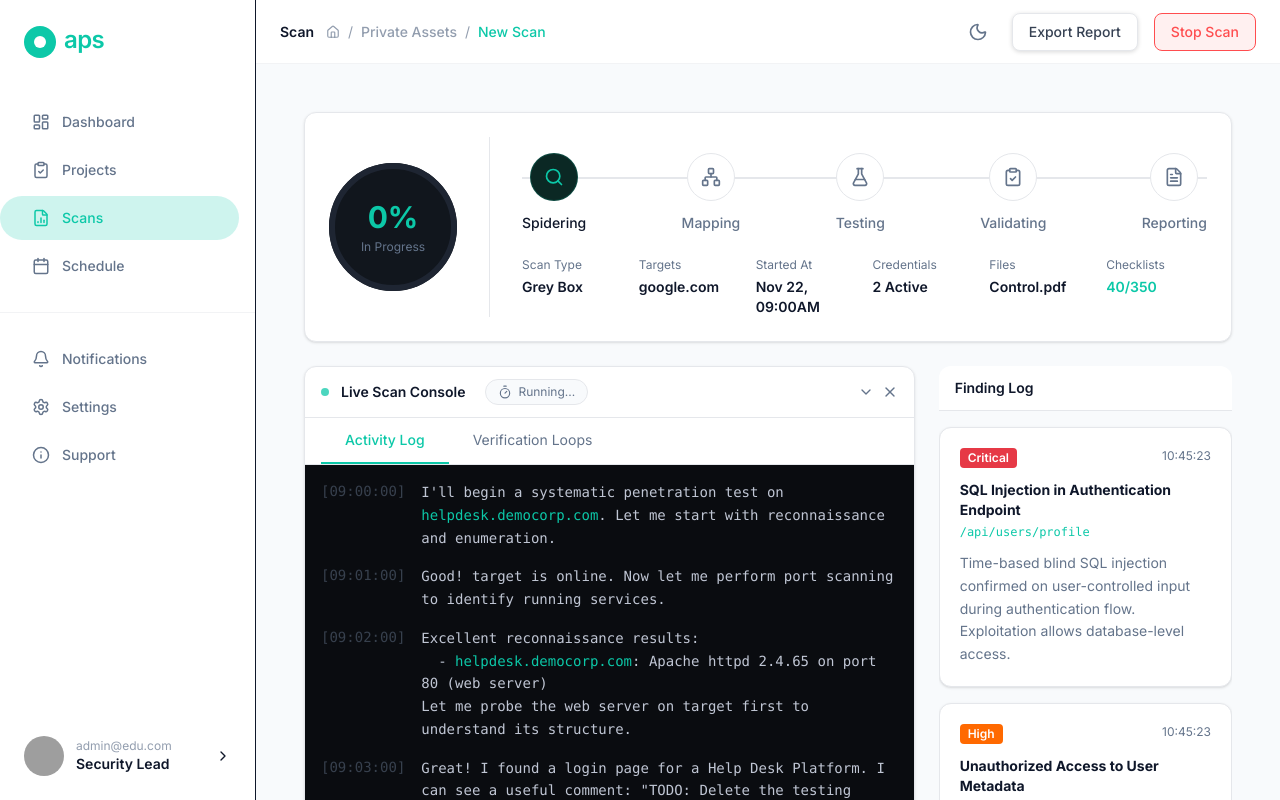
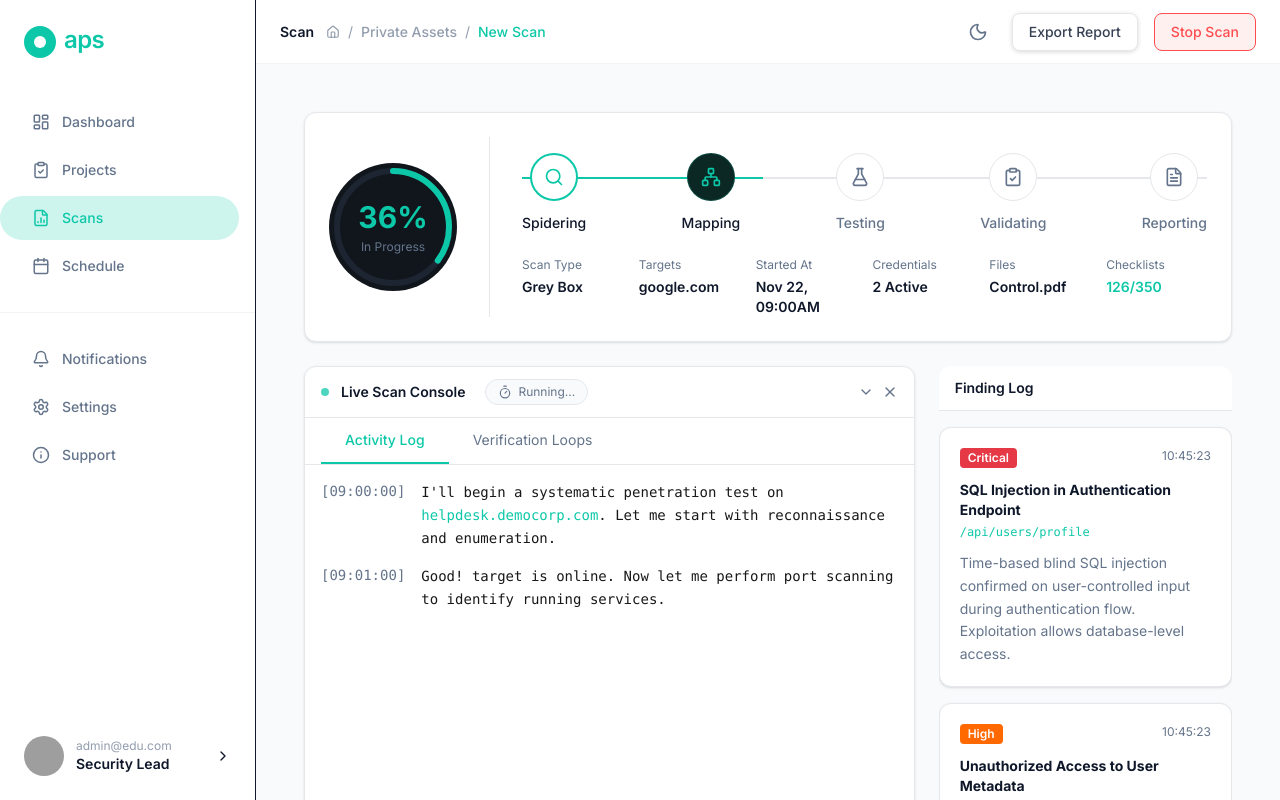
Before and after one commit to Rupesh-Piwal/fenrir-ui, a React (Vite) app: page /scans in a window 1280 px wide. Built offline with nearby package versions, Linux system fonts and the light colour scheme; grey boxes are pictures that could not be loaded.

Commit message:
feat: Sync the scan dashboard progress and checklist counter & implement pause/resume functionality via the header actions

```diff
--- a/src/components/AppLayout.tsx
+++ b/src/components/AppLayout.tsx
@@ -5,6 +5,7 @@ import Header from "./Header";
 
 export default function AppLayout() {
   const [isOpen, setIsOpen] = useState(false);
+  const [isScanRunning, setIsScanRunning] = useState(true);
 
   return (
     <div className="flex h-screen overflow-hidden">
@@ -30,10 +31,14 @@ export default function AppLayout() {
 
       {/* Right Section */}
       <div className="flex flex-col flex-1">
-        <Header toggleSidebar={() => setIsOpen(true)} />
+        <Header
+          toggleSidebar={() => setIsOpen(true)}
+          isScanRunning={isScanRunning}
+          toggleScan={() => setIsScanRunning(!isScanRunning)}
+        />
 
-        <main className="flex-1 overflow-y-auto bg-background p-4">
-          <Outlet />
+        <main className="flex-1 overflow-y-auto no-scrollbar bg-background p-4">
+          <Outlet context={{ isScanRunning }} />
         </main>
       </div>
     </div>
--- a/src/components/scan/ActivityConsole.tsx
+++ b/src/components/scan/ActivityConsole.tsx
@@ -1,19 +1,43 @@
-import { scanLogs } from "../../data/active-scan-detail/scanData";
+import { useEffect, useRef } from "react";
+import {
+  scanLogs as defaultScanLogs,
+  type ScanLog,
+} from "../../data/active-scan-detail/scanData";
 import { ChevronDown, X, Timer } from "lucide-react";
 
-export const ActivityConsole = () => {
+interface ActivityConsoleProps {
+  logs?: ScanLog[];
+  isScanRunning?: boolean;
+}
+
+export const ActivityConsole = ({
+  logs = defaultScanLogs,
+  isScanRunning = true,
+}: ActivityConsoleProps) => {
+  const scrollRef = useRef<HTMLDivElement>(null);
+
+  // Auto-scroll to bottom when new logs are added
+  useEffect(() => {
+    if (scrollRef.current) {
+      scrollRef.current.scrollTop = scrollRef.current.scrollHeight;
+    }
+  }, [logs]);
+
   return (
     <div className="bg-surface border border-border rounded-xl shadow-sm flex flex-col h-full overflow-hidden">
       {/* Console Header */}
       <div className="flex items-center justify-between px-4 py-3 border-b border-border">
         <div className="flex items-center gap-3">
-          <div className="w-2 h-2 rounded-full bg-accent animate-pulse"></div>
+          <div
+            className={`w-2 h-2 rounded-full ${isScanRunning ? "bg-accent animate-pulse" : "bg-text-secondary"}`}
+          ></div>
           <h3 className="text-sm font-semibold text-text-primary">
             Live Scan Console
           </h3>
           <div className="flex items-center gap-1.5 bg-background border border-border px-3 py-1 rounded-full text-xs text-text-secondary ml-2">
             <Timer className="w-3.5 h-3.5" />
-            <span>Running...</span>
+
+            <span>{isScanRunning ? "Running..." : "Paused"}</span>
           </div>
         </div>
         <div className="flex flex-row items-center gap-2 text-text-secondary">
@@ -33,19 +57,20 @@ export const ActivityConsole = () => {
       </div>
 
       {/* Logs Scroll Area */}
-      <div className="flex-1 overflow-y-auto p-4 bg-[#0a0c10] font-mono text-sm">
+      <div
+        ref={scrollRef}
+        className="flex-1 overflow-y-auto p-4 bg-white dark:bg-[#0a0c10] font-mono text-sm scroll-smooth"
+      >
         <div className="space-y-4 text-text-secondary">
-          {scanLogs.map((log, index) => {
-            // Check if the log message contains specific highlights to colour them
+          {logs.map((log, index) => {
             let formattedMessage = log.message;
             if (typeof formattedMessage === "string") {
               let msg = formattedMessage as string;
-              // Highlight target URLs in accent color
               msg = msg.replace(
                 /helpdesk\.democorp\.com/g,
                 '<span class="text-accent">helpdesk.democorp.com</span>',
               );
-              // Highlight specific passwords/headers
+
               msg = msg.replace(
                 /"TODO: Delete the testing account \((.*)\)"/g,
                 '"TODO: Delete the testing account (<span class="text-accent">$1</span>)"',
@@ -69,14 +94,17 @@ export const ActivityConsole = () => {
             }
 
             return (
-              <div key={index} className="flex gap-4">
-                <span className="text-text-secondary opacity-50 shrink-0">
+              <div
+                key={index}
+                className="flex gap-4 animate-in fade-in slide-in-from-bottom-2 duration-300"
+              >
+                <span className="text-text-secondary shrink-0">
                   [{log.timestamp}]
                 </span>
                 {typeof formattedMessage === "string" ? (
                   <span
                     dangerouslySetInnerHTML={{ __html: formattedMessage }}
-                    className="text-[#c0c6d4] leading-relaxed whitespace-pre-wrap flex-1"
+                    className="text-[#181818] dark:text-white leading-relaxed whitespace-pre-wrap flex-1 font-mono"
                   />
                 ) : (
                   <span className="text-[#c0c6d4] leading-relaxed whitespace-pre-wrap flex-1">
--- a/src/components/scan/ScanHeader.tsx
+++ b/src/components/scan/ScanHeader.tsx
@@ -7,34 +7,68 @@ import {
   FileText,
 } from "lucide-react";
 
-export const ScanHeader = () => {
-  const getStageIcon = (index: number) => {
+interface ScanHeaderProps {
+  progress?: number;
+  activeStageIndex?: number;
+}
+
+export const ScanHeader = ({ progress = 0, activeStageIndex = 0 }: ScanHeaderProps) => {
+  const getStageIcon = (index: number, isActive: boolean, isCompleted: boolean) => {
+    const colorClass = isActive ? "text-accent" : (isCompleted ? "text-accent" : "text-text-secondary");
     switch (index) {
       case 0:
-        return <Search className="w-5 h-5 text-accent" />;
+        return <Search className={`w-5 h-5 ${colorClass}`} />;
       case 1:
-        return <Network className="w-5 h-5 text-text-secondary" />;
+        return <Network className={`w-5 h-5 ${colorClass}`} />;
       case 2:
-        return <FlaskConical className="w-5 h-5 text-text-secondary" />;
+        return <FlaskConical className={`w-5 h-5 ${colorClass}`} />;
       case 3:
-        return <ClipboardCheck className="w-5 h-5 text-text-secondary" />;
+        return <ClipboardCheck className={`w-5 h-5 ${colorClass}`} />;
       case 4:
-        return <FileText className="w-5 h-5 text-text-secondary" />;
+        return <FileText className={`w-5 h-5 ${colorClass}`} />;
       default:
         return null;
     }
   };
+
+  // Calculate SVG stroke-dashoffset for the animated ring
+  const radius = 56; // 3.5rem radius approx
+  const circumference = 2 * Math.PI * radius;
+  const strokeDashoffset = circumference - (progress / 100) * circumference;
 
   return (
     <div className="bg-surface border border-border rounded-xl p-6 flex flex-col md:flex-row shadow-sm">
       {/* Left Progress Section */}
       <div className="flex-shrink-0 flex items-center justify-center md:border-r border-border pr-8 mb-6 md:mb-0">
         <div className="relative w-32 h-32 flex flex-col items-center justify-center rounded-full bg-[#11161d]">
-          {/* Circular Progress (Static 0% as per design) */}
-          <div className="absolute inset-0 rounded-full border-[6px] border-[#1e2532]"></div>
-          {/* Mock progress arc could go here, but since it's 0% we just leave it dark */}
-          <span className="text-3xl font-bold text-accent">0%</span>
-          <span className="text-xs text-text-secondary mt-1">In Progress</span>
+          {/* SVG Circular Progress Ring */}
+          <svg className="absolute inset-0 w-full h-full transform -rotate-90">
+            {/* Background ring */}
+            <circle
+              cx="64"
+              cy="64"
+              r={radius}
+              stroke="currentColor"
+              strokeWidth="6"
+              fill="none"
+              className="text-[#1e2532]"
+            />
+            {/* Dynamic animated ring */}
+            <circle
+              cx="64"
+              cy="64"
+              r={radius}
+              stroke="currentColor"
+              strokeWidth="6"
+              fill="none"
+              className="text-accent transition-all duration-300 ease-linear"
+              strokeDasharray={circumference}
+              strokeDashoffset={strokeDashoffset}
+              strokeLinecap="round"
+            />
+          </svg>
+          <span className="text-3xl font-bold text-accent z-10">{Math.round(progress)}%</span>
+          <span className="text-xs text-text-secondary mt-1 z-10">{progress === 100 ? "Completed" : "In Progress"}</span>
         </div>
       </div>
 
@@ -43,26 +77,34 @@ export const ScanHeader = () => {
         <div className="mb-6 w-full max-w-4xl pt-4">
           <div className="relative flex justify-between items-center w-full">
             {/* Background line */}
-            <div className="absolute top-6 left-0 right-0 h-[2px] bg-border z-0"></div>
+            <div className="absolute top-[24px] left-0 right-0 h-[2px] bg-border z-0"></div>
+            {/* Animated dynamic line filling up based on progress */}
+            <div
+              className="absolute top-[24px] left-0 h-[2px] bg-accent z-0 transition-all duration-300 ease-linear"
+              style={{ width: `${progress}%` }}
+            ></div>
 
             {scanMeta.stages.map((stage, index) => {
-              const isActive = index === 0;
+              const isActive = index === activeStageIndex;
+              const isCompleted = index <= activeStageIndex;
+
               return (
                 <div
                   key={stage}
                   className="relative z-10 flex flex-col items-center group"
                 >
                   <div
-                    className={`w-12 h-12 rounded-full flex justify-center items-center mb-3 transition-colors ${
-                      isActive
-                        ? "bg-[#0b2824] border border-accent/20"
+                    className={`w-12 h-12 rounded-full flex justify-center items-center mb-3 transition-colors ${isActive
+                      ? "bg-[#0b2824] border border-accent/20"
+                      : isCompleted
+                        ? "bg-surface border-2 border-accent text-accent"
                         : "bg-surface border border-border text-text-secondary"
-                    }`}
+                      }`}
                   >
-                    {getStageIcon(index)}
+                    {getStageIcon(index, isActive, isCompleted)}
                   </div>
                   <span
-                    className={`text-sm font-medium ${isActive ? "text-text-primary" : "text-text-secondary"}`}
+                    className={`text-sm font-medium ${isActive || isCompleted ? "text-text-primary" : "text-text-secondary"}`}
                   >
                     {stage}
                   </span>
@@ -107,7 +149,7 @@ export const ScanHeader = () => {
           <div>
             <p className="text-xs text-text-secondary mb-1">Checklists</p>
             <p className="text-sm font-semibold text-accent">
-              {scanMeta.checklists}
+              {Math.round((progress / 100) * 350)}/350
             </p>
           </div>
         </div>
--- a/src/index.css
+++ b/src/index.css
@@ -82,3 +82,33 @@ body {
 html {
   transition: background-color 250ms ease;
 }
+
+/* Modern minimal scrollbar */
+::-webkit-scrollbar {
+  width: 4px;
+  height: 8px;
+}
+
+::-webkit-scrollbar-track {
+  background: transparent;
+}
+
+::-webkit-scrollbar-thumb {
+  background-color: var(--border);
+  border-radius: 999px;
+  transition: background-color 200ms ease;
+}
+
+::-webkit-scrollbar-thumb:hover {
+  background-color: var(--text-secondary);
+}
+
+/* Hide scrollbar but allow scrolling */
+.no-scrollbar::-webkit-scrollbar {
+  display: none;
+}
+
+.no-scrollbar {
+  -ms-overflow-style: none; /* IE & Edge */
+  scrollbar-width: none; /* Firefox */
+}
--- a/src/pages/ScanDashboard.tsx
+++ b/src/pages/ScanDashboard.tsx
@@ -1,25 +1,64 @@
+import { useState, useEffect } from "react";
+import { useOutletContext } from "react-router-dom";
 import { ScanHeader } from "../components/scan/ScanHeader";
 import { ActivityConsole } from "../components/scan/ActivityConsole";
 import { FindingsPanel } from "../components/scan/FindingsPanel";
 import { StatsBar } from "../components/scan/StatsBar";
+import { scanLogs } from "../data/active-scan-detail/scanData";
 
 const ScanDashboard = () => {
+    const { isScanRunning } = useOutletContext<{ isScanRunning: boolean }>();
+    const [progress, setProgress] = useState(0);
+
+    // Animate progress from 0 to 100
+    useEffect(() => {
+        if (!isScanRunning) return;
+
+        const duration = 15000; // 15 seconds to complete
+        const updateInterval = 100; // Update every 100ms
+        const increment = 100 / (duration / updateInterval);
+
+        const timer = setInterval(() => {
+            setProgress((prev) => {
+                const nextProgress = prev + increment;
+                if (nextProgress >= 100) {
+                    clearInterval(timer);
+                    return 100;
+                }
+                return nextProgress;
+            });
+        }, updateInterval);
+
+        return () => clearInterval(timer);
+    }, [isScanRunning]);
+
+    // Calculate how many logs to show based on progress
+    // Logs appear evenly distributed across the scan duration
+    const logsToShow = Math.max(
+        1,
+        Math.floor((progress / 100) * scanLogs.length)
+    );
+    const visibleLogs = scanLogs.slice(0, logsToShow);
+
+    // Calculate current active stage based on progress
+    const activeStageIndex = progress === 100 ? 4 : Math.floor(progress / 25);
+
     return (
         <div className="h-full flex flex-col bg-background overflow-hidden relative min-h-screen">
 
             {/* Main App Content - with top spacing for header and bottom padding for statsbar area if needed */}
-            <div className="flex-1 overflow-y-auto p-4 md:p-6 lg:p-8 space-y-6 pb-20">
+            <div className="flex-1 overflow-y-auto no-scrollbar p-4 md:p-6 lg:p-8 space-y-6 pb-20">
 
                 {/* Top Header Card */}
                 <div className="max-w-7xl mx-auto w-full">
-                    <ScanHeader />
+                    <ScanHeader progress={progress} activeStageIndex={activeStageIndex} />
                 </div>
 
                 {/* Main Grid Section */}
                 <div className="max-w-7xl mx-auto w-full grid grid-cols-1 lg:grid-cols-3 gap-6 h-[500px]">
                     {/* Live Scan Console (col-span-2) */}
                     <div className="lg:col-span-2 h-full">
-                        <ActivityConsole />
+                        <ActivityConsole logs={visibleLogs} isScanRunning={isScanRunning} />
                     </div>
 
                     {/* Findings Panel */}
```
Also changed, not shown: src/components/Header.tsx (+9 -3 lines).
